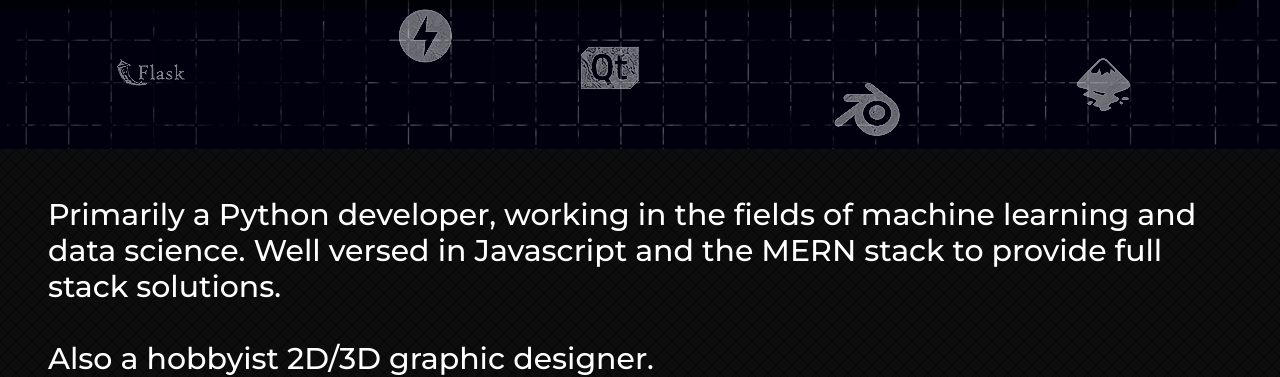
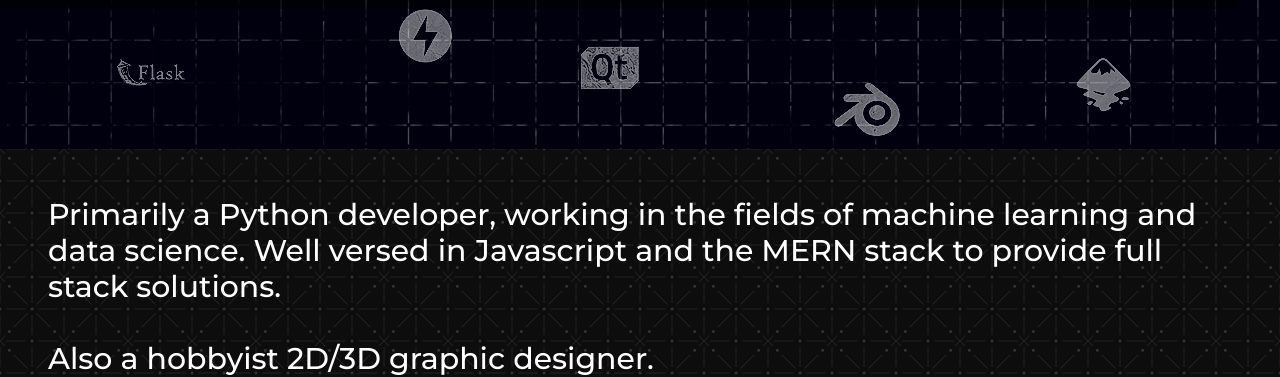
Before and after one commit to SaadHasib/Portfolio-Source, a Gatsby site: page / in a window 1280 px wide. Shown: the part 427-804 px from the top of the page. Built offline with nearby package versions, Linux system fonts and the light colour scheme; Gatsby itself is replaced by a stand-in of ours.

Commit message:
Added new main pattern

```diff
--- a/src/components/main_layout.tsx
+++ b/src/components/main_layout.tsx
@@ -8,7 +8,7 @@ type MainLayoutProps = {
 function MainLayout(props: MainLayoutProps) {
     return (
         // Container
-        <div className="min-h-screen bg-pat2-bg bg-repeat">
+        <div className="min-h-screen bg-pat4-bg bg-repeat">
             <NavBar />
             {/* Page component */}
             <div className="text-white">{props.children}</div>
--- a/tailwind.config.js
+++ b/tailwind.config.js
@@ -11,8 +11,9 @@ module.exports = {
             },
             backgroundImage: {
                 "index-bg": "url(/index_bg.png)",
-                "pat1-bg": "url(/pattern_fab1.png)",
-                "pat2-bg": "url(/pattern_fab2.png)",
+                "pat1-bg": "url(/pattern1.png)",
+                "pat2-bg": "url(/pattern2.png)",
+                "pat4-bg": "url(/pattern4.png)",
             },
         },
     },
```
Also changed, not shown: static/pattern1.png (renamed from static/pattern_fab1.png), static/pattern2.png (renamed from static/pattern_fab2.png), static/pattern4.png (added).
